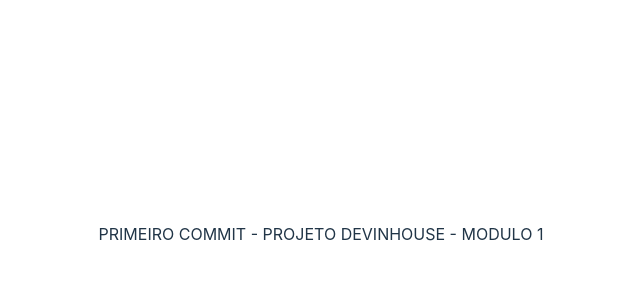
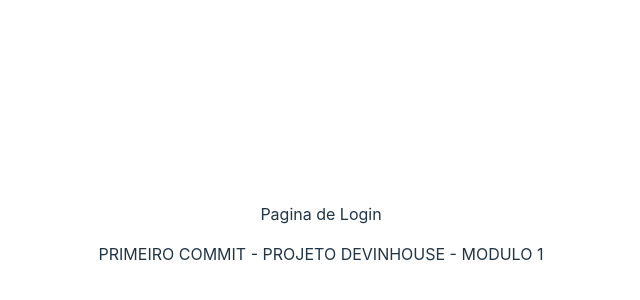
Before and after one commit to Dedecow/projetosSenai, a React (Vite) app: page / in a window 1280 px wide. Shown: the part 166-466 px from the top of the page, without its empty margins (319-959 px from the left). Built offline with nearby package versions, Linux system fonts and the light colour scheme.

Commit message:
pagina-de-login

```diff
--- a/src/App.jsx
+++ b/src/App.jsx
@@ -1,9 +1,11 @@
 import './App.css'
+import { Login } from './pages/login'
 
 function App() {
 
   return (
     <>
+      <Login/>
       <p> PRIMEIRO COMMIT - PROJETO DEVINHOUSE - MODULO 1 </p>
     </>
   )
--- /dev/null
+++ b/src/pages/login/index.jsx
@@ -0,0 +1,8 @@
+function Login (){
+
+    return(
+        <p> Pagina de Login </p>
+    )
+}
+
+export { Login };
```
Also changed, not shown: src/pages/cadastroDeFarmacias/index.jsx (added).
